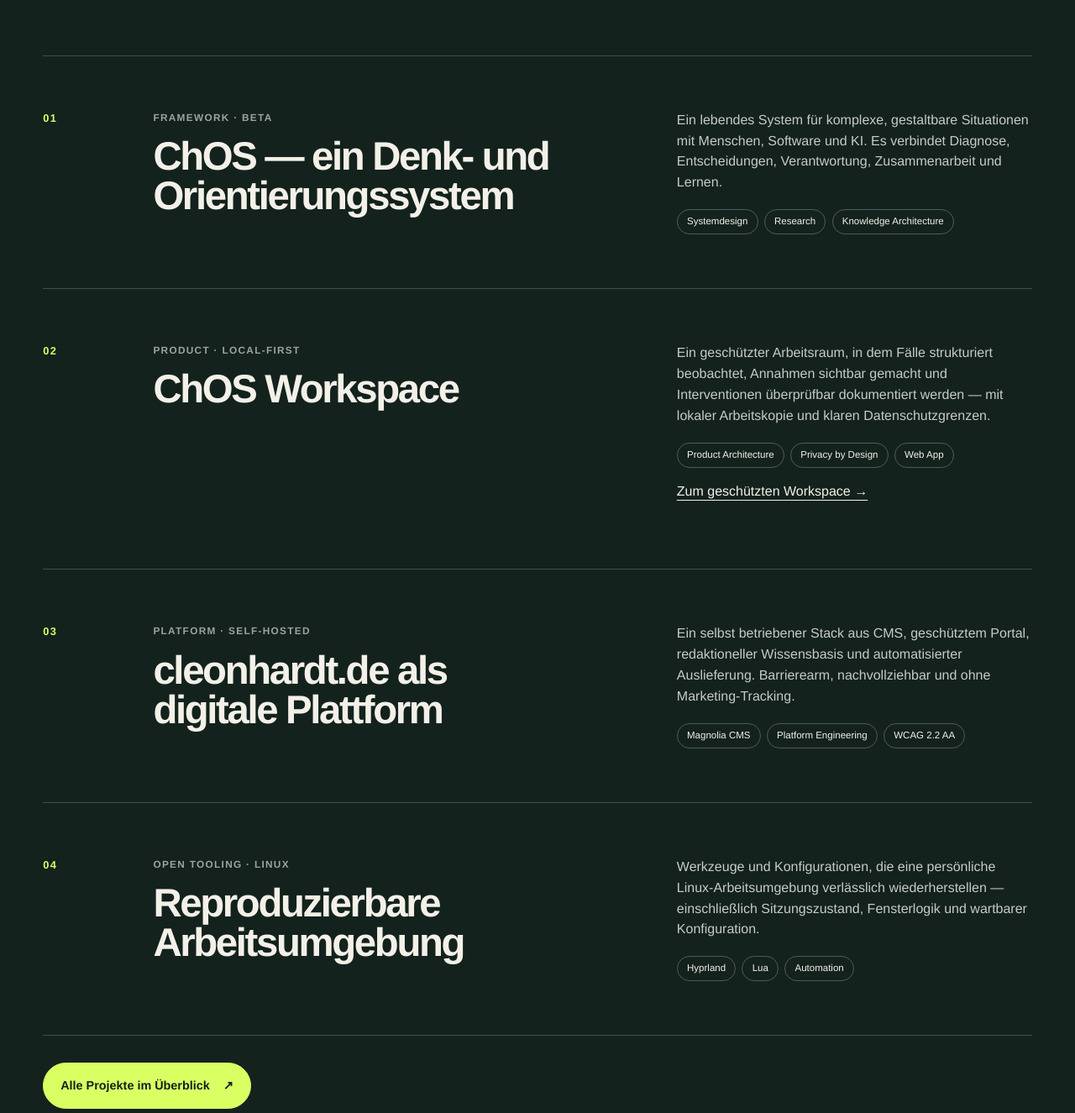
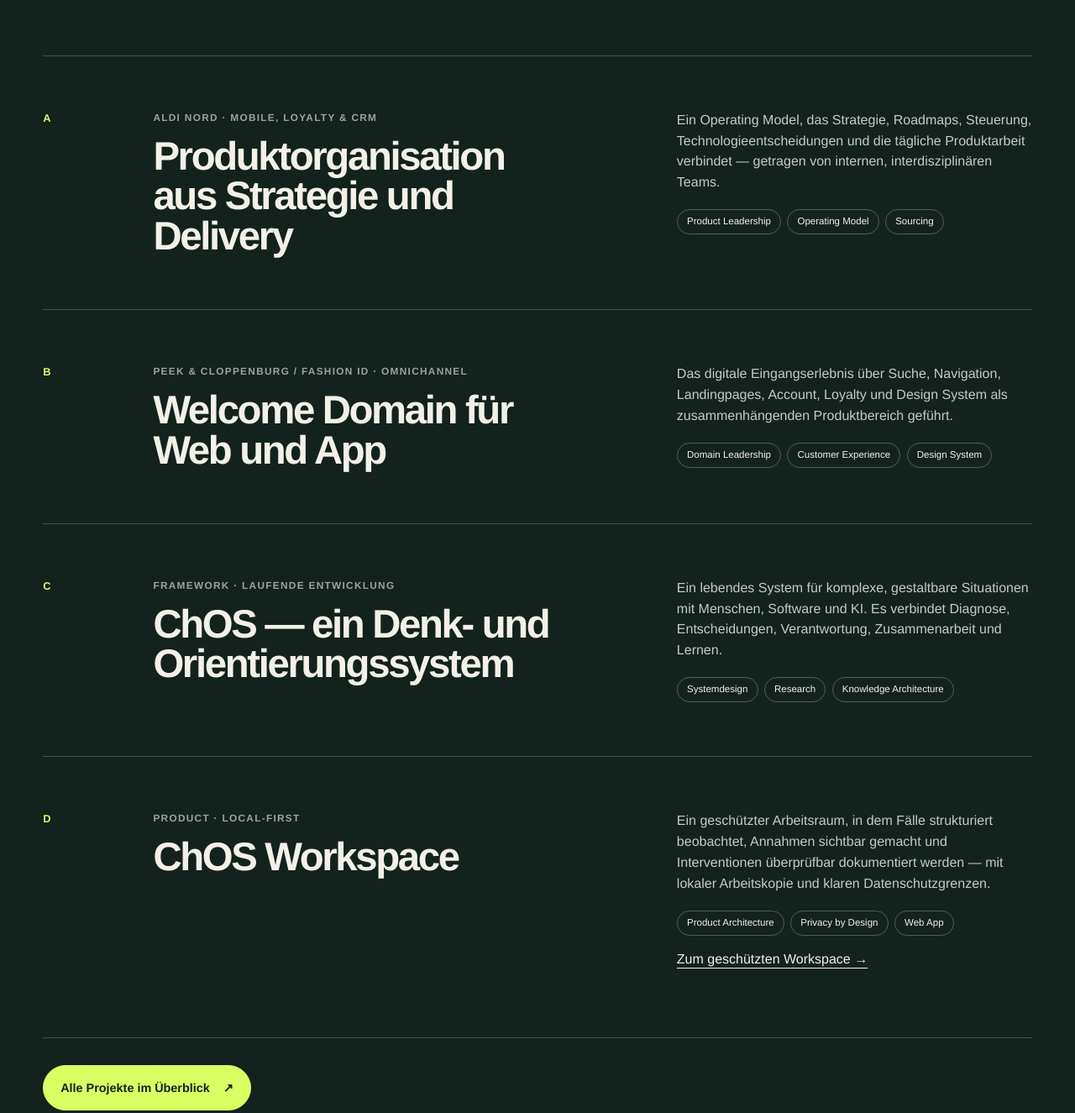
Before and after one commit to ChristianLeonhardtGIT/cms, a website: page deploy/static/portfolio/index.html in a window 1280 px wide. Shown: the part 1540-2865 px from the top of the page at 84% size. Drawn offline with Linux system fonts and the light colour scheme.

Commit message:
Add selected career projects to portfolio

```diff
--- a/deploy/static/portfolio/index.html
+++ b/deploy/static/portfolio/index.html
@@ -103,9 +103,33 @@
 
           <div class="project-list">
             <article class="project-row" data-reveal>
-              <span class="project-row__number">01</span>
+              <span class="project-row__number">A</span>
               <div>
-                <span class="project-row__tag">Framework · Beta</span>
+                <span class="project-row__tag">ALDI Nord · Mobile, Loyalty &amp; CRM</span>
+                <h3>Produktorganisation aus Strategie und Delivery</h3>
+              </div>
+              <div class="project-row__detail">
+                <p class="project-row__copy">Ein Operating Model, das Strategie, Roadmaps, Steuerung, Technologieentscheidungen und die tägliche Produktarbeit verbindet — getragen von internen, interdisziplinären Teams.</p>
+                <ul class="project-row__meta"><li>Product Leadership</li><li>Operating Model</li><li>Sourcing</li></ul>
+              </div>
+            </article>
+
+            <article class="project-row" data-reveal>
+              <span class="project-row__number">B</span>
+              <div>
+                <span class="project-row__tag">Peek &amp; Cloppenburg / Fashion ID · Omnichannel</span>
+                <h3>Welcome Domain für Web und App</h3>
+              </div>
+              <div class="project-row__detail">
+                <p class="project-row__copy">Das digitale Eingangserlebnis über Suche, Navigation, Landingpages, Account, Loyalty und Design System als zusammenhängenden Produktbereich geführt.</p>
+                <ul class="project-row__meta"><li>Domain Leadership</li><li>Customer Experience</li><li>Design System</li></ul>
+              </div>
+            </article>
+
+            <article class="project-row" data-reveal>
+              <span class="project-row__number">C</span>
+              <div>
+                <span class="project-row__tag">Framework · Laufende Entwicklung</span>
                 <h3>ChOS — ein Denk- und Orientierungssystem</h3>
               </div>
               <div class="project-row__detail">
@@ -115,7 +139,7 @@
             </article>
 
             <article class="project-row" data-reveal>
-              <span class="project-row__number">02</span>
+              <span class="project-row__number">D</span>
               <div>
                 <span class="project-row__tag">Product · Local-first</span>
                 <h3>ChOS Workspace</h3>
@@ -124,30 +148,6 @@
                 <p class="project-row__copy">Ein geschützter Arbeitsraum, in dem Fälle strukturiert beobachtet, Annahmen sichtbar gemacht und Interventionen überprüfbar dokumentiert werden — mit lokaler Arbeitskopie und klaren Datenschutzgrenzen.</p>
                 <ul class="project-row__meta"><li>Product Architecture</li><li>Privacy by Design</li><li>Web App</li></ul>
                 <p><a href="/workspace/">Zum geschützten Workspace →</a></p>
-              </div>
-            </article>
-
-            <article class="project-row" data-reveal>
-              <span class="project-row__number">03</span>
-              <div>
-                <span class="project-row__tag">Platform · Self-hosted</span>
-                <h3>cleonhardt.de als digitale Plattform</h3>
-              </div>
-              <div class="project-row__detail">
-                <p class="project-row__copy">Ein selbst betriebener Stack aus CMS, geschütztem Portal, redaktioneller Wissensbasis und automatisierter Auslieferung. Barrierearm, nachvollziehbar und ohne Marketing-Tracking.</p>
-                <ul class="project-row__meta"><li>Magnolia CMS</li><li>Platform Engineering</li><li>WCAG 2.2 AA</li></ul>
-              </div>
-            </article>
-
-            <article class="project-row" data-reveal>
-              <span class="project-row__number">04</span>
-              <div>
-                <span class="project-row__tag">Open tooling · Linux</span>
-                <h3>Reproduzierbare Arbeitsumgebung</h3>
-              </div>
-              <div class="project-row__detail">
-                <p class="project-row__copy">Werkzeuge und Konfigurationen, die eine persönliche Linux-Arbeitsumgebung verlässlich wiederherstellen — einschließlich Sitzungszustand, Fensterlogik und wartbarer Konfiguration.</p>
-                <ul class="project-row__meta"><li>Hyprland</li><li>Lua</li><li>Automation</li></ul>
               </div>
             </article>
           </div>
```
Also changed, not shown: deploy/static/portfolio/projekte/index.html (+42 -2 lines), scripts/test-portfolio-source.mjs (+17 -0 lines).
